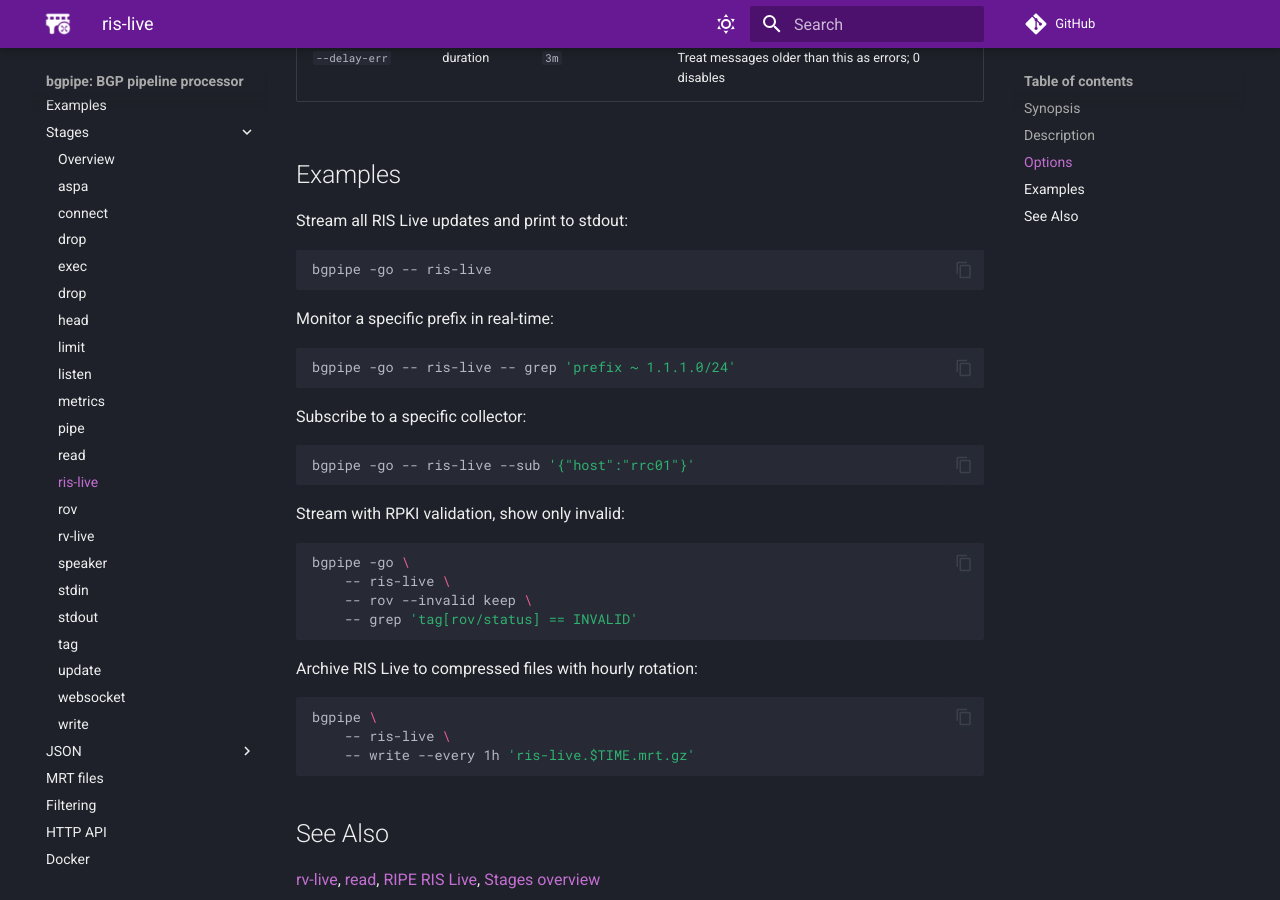
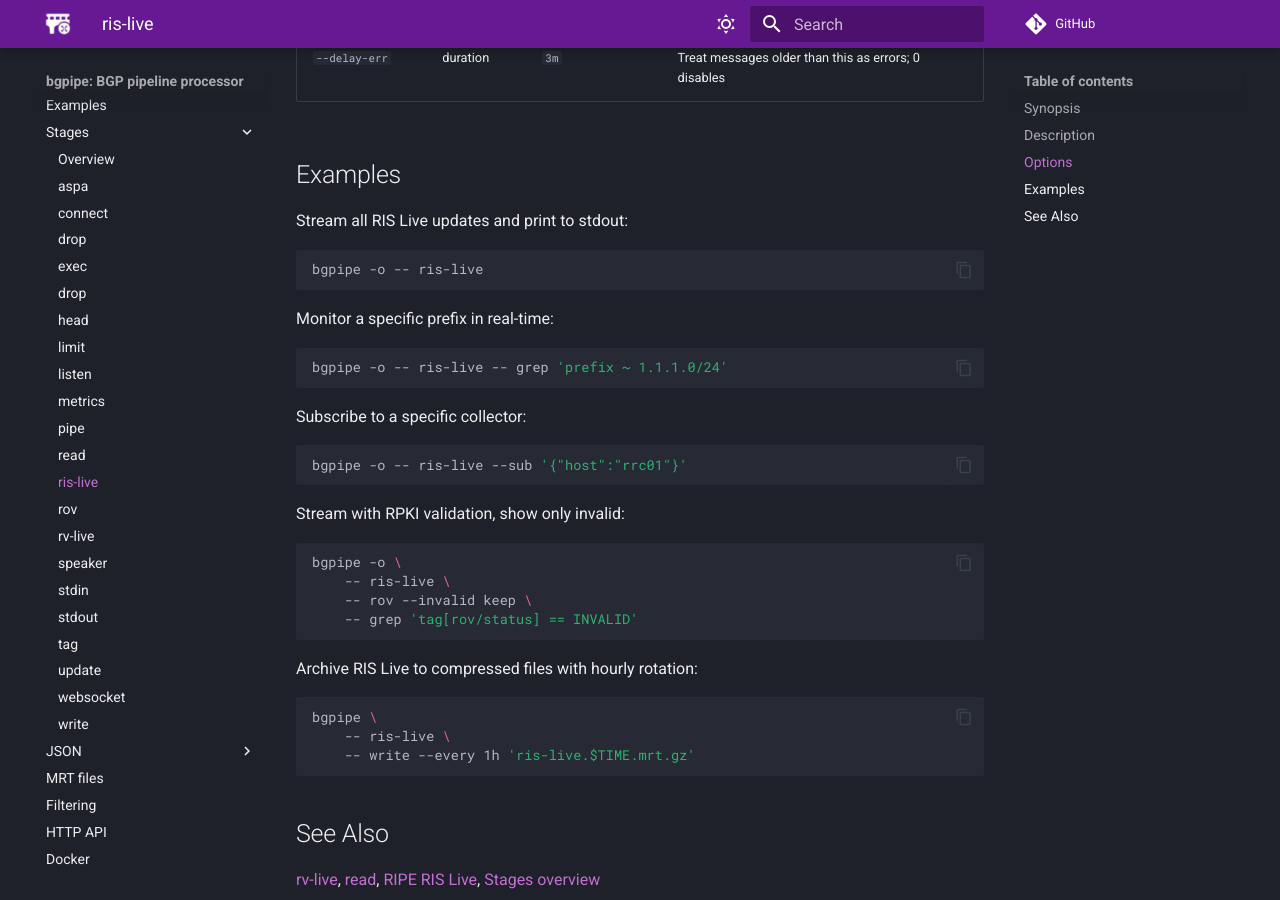
Before and after one commit to bgpfix/bgpipe, an MkDocs documentation site: the page built from docs/stages/ris-live.md, in a window 1280 px wide and 900 px high, scrolled down 1612 px. Built offline with MkDocs 1.6.1 and Material for MkDocs 9.7.7, drawn with Linux system fonts in a browser that asks for light colours; comment, search, counter and statistics services are not loaded; the version menu is left out.

Commit message:
docs: -go is now -o

````diff
--- a/docs/stages/ris-live.md
+++ b/docs/stages/ris-live.md
@@ -61,25 +61,25 @@
 Stream all RIS Live updates and print to stdout:
 
 ```bash
-bgpipe -go -- ris-live
+bgpipe -o -- ris-live
 ```
 
 Monitor a specific prefix in real-time:
 
 ```bash
-bgpipe -go -- ris-live -- grep 'prefix ~ 1.1.1.0/24'
+bgpipe -o -- ris-live -- grep 'prefix ~ 1.1.1.0/24'
 ```
 
 Subscribe to a specific collector:
 
 ```bash
-bgpipe -go -- ris-live --sub '{"host":"rrc01"}'
+bgpipe -o -- ris-live --sub '{"host":"rrc01"}'
 ```
 
 Stream with RPKI validation, show only invalid:
 
 ```bash
-bgpipe -go \
+bgpipe -o \
     -- ris-live \
     -- rov --invalid keep \
     -- grep 'tag[rov/status] == INVALID'
````
Also changed, not shown: docs/docker.md (+1 -1 lines), docs/index.md (+1 -1 lines), docs/stages/rv-live.md (+4 -4 lines).
